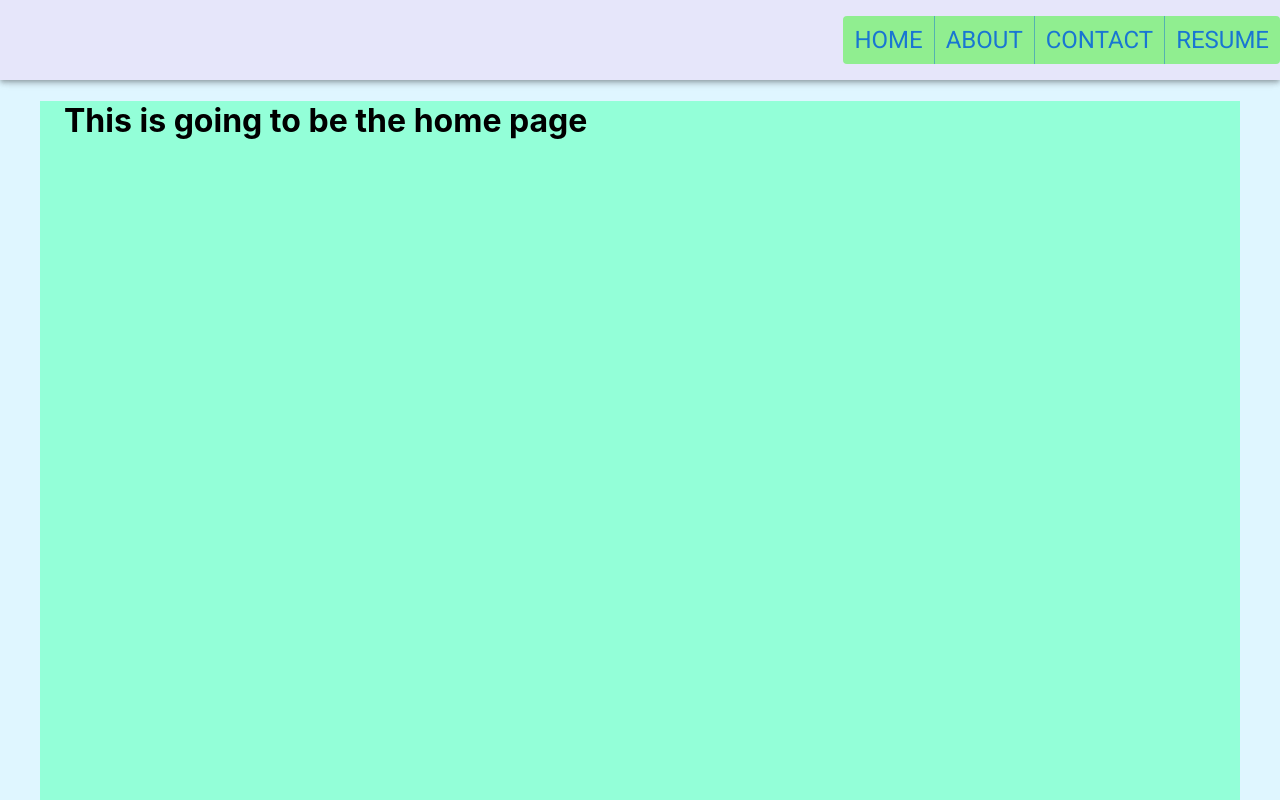
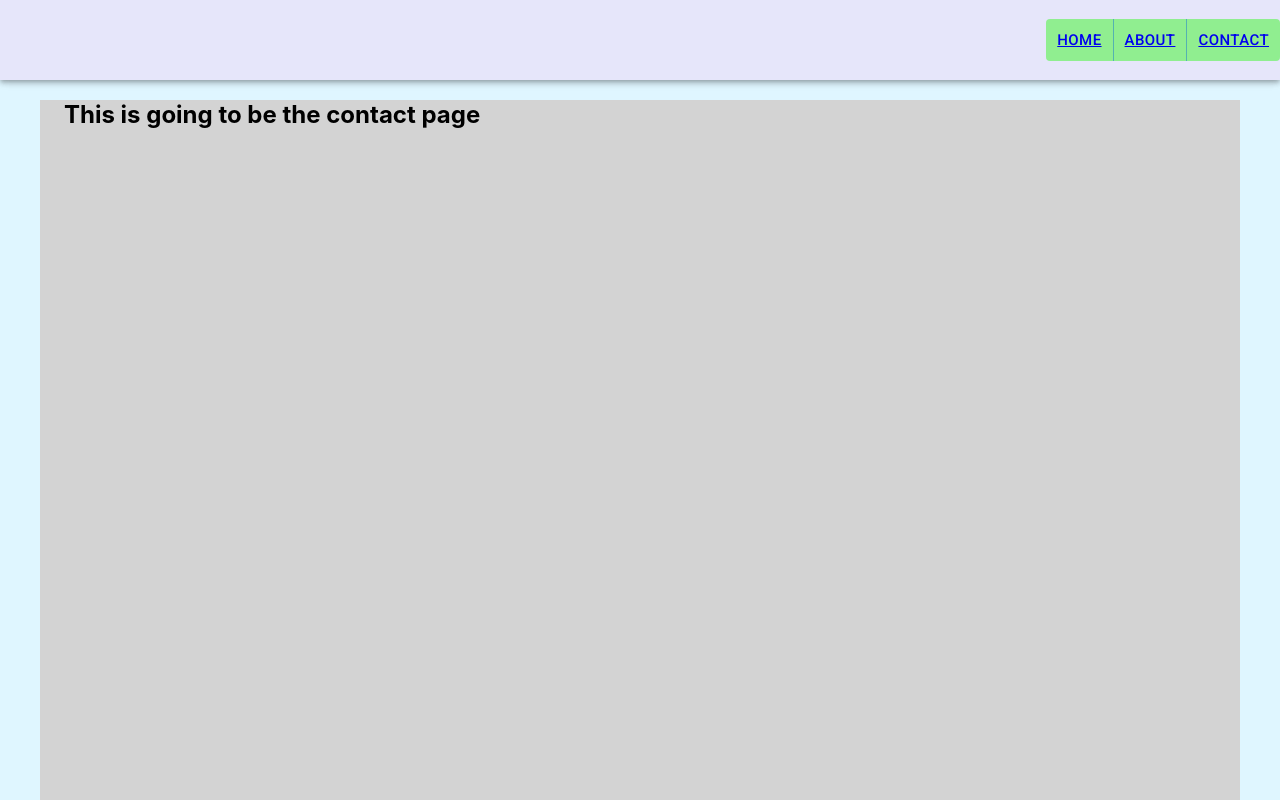
Before and after one commit to alexmassimino9/Portfolio, a React (Create React App) app: page /contact in a window 1280 px wide. Shown: the top 800 px of the page. Built offline with nearby package versions, Linux system fonts and the light colour scheme.

Commit message:
create routes for template components

```diff
--- a/src/App.js
+++ b/src/App.js
@@ -1,7 +1,7 @@
 import React from "react";
 import Navbar from "./components/Navigation/navbar";
 import "./App.css";
-import { BrowserRouter as Router, Routes, Route, Link } from "react-router-dom";
+import { Routes, Route } from "react-router-dom";
 import Home from "./components/home";
 import About from "./components/about";
 import Contact from "./components/contact";
@@ -10,9 +10,11 @@ const App = () => {
   return (
     <>
       <Navbar />
-      <Home />
-      <About />
-      <Contact />
+      <Routes>
+        <Route path="/home" element={<Home />} />
+        <Route path="/contact" element={<Contact />} />
+        <Route path="/about" element={<About />} />
+      </Routes>
     </>
   );
 };
--- a/src/components/Navigation/navbar.js
+++ b/src/components/Navigation/navbar.js
@@ -2,15 +2,12 @@ import * as React from "react";
 import AppBar from "@mui/material/AppBar";
 import Box from "@mui/material/Box";
 import Button from "@mui/material/Button";
-import { ButtonGroup, Link, Container } from "@mui/material";
+import { ButtonGroup } from "@mui/material";
+import { Link } from "react-router-dom";
 
-export default function ButtonAppBar() {
+const Navbar = () => {
+  const pages = ["Home", "About", "Contact"];
   return (
-    <Box
-      sx={{
-        flexGrow: 1,
-      }}
-    >
     <AppBar
       position="sticky"
       sx={{
@@ -27,28 +24,16 @@ export default function ButtonAppBar() {
           alignSelf: "flex-end",
         }}
       >
+        {pages.map((page) => (
+          <>
             <Button>
-            <Link variant="h5" underline="hover" href="#">
-              Home
-            </Link>
+              <Link to={`/${page}`}>{page}</Link>
             </Button>
-          <Button>
-            <Link variant="h5" underline="hover" href="#">
-              About
-            </Link>
-          </Button>
-          <Button>
-            <Link variant="h5" underline="hover" href="#">
-              Contact
-            </Link>
-          </Button>
-          <Button>
-            <Link variant="h5" underline="hover" href="#">
-              Resume
-            </Link>
-          </Button>
+          </>
+        ))}
       </ButtonGroup>
     </AppBar>
-    </Box>
   );
-}
+};
+
+export default Navbar;
--- a/src/components/contact.js
+++ b/src/components/contact.js
@@ -4,7 +4,6 @@ import React from "react";
 const Contact = () => {
   return (
     <Container
-      fixed
       sx={{
         bgcolor: "lightgrey",
         height: "100vh",
--- a/src/index.js
+++ b/src/index.js
@@ -3,11 +3,14 @@ import ReactDOM from "react-dom/client";
 import "./index.css";
 import App from "./App";
 import reportWebVitals from "./reportWebVitals";
+import { BrowserRouter as Router, Route, Routes, Link } from "react-router-dom";
 
 const root = ReactDOM.createRoot(document.getElementById("root"));
 root.render(
   <React.StrictMode>
-    <App />
+    <Router>
+      <App />
+    </Router>
   </React.StrictMode>
 );
 
```
Lines whose indentation alone changed are shown as unchanged.
